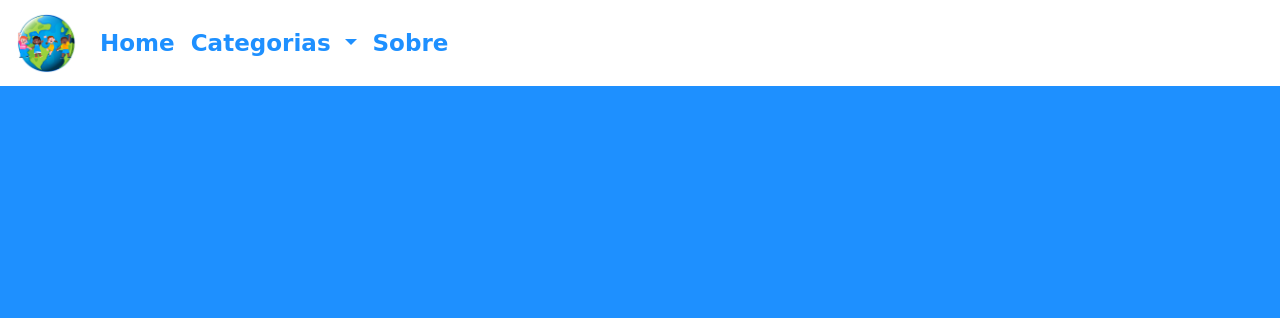
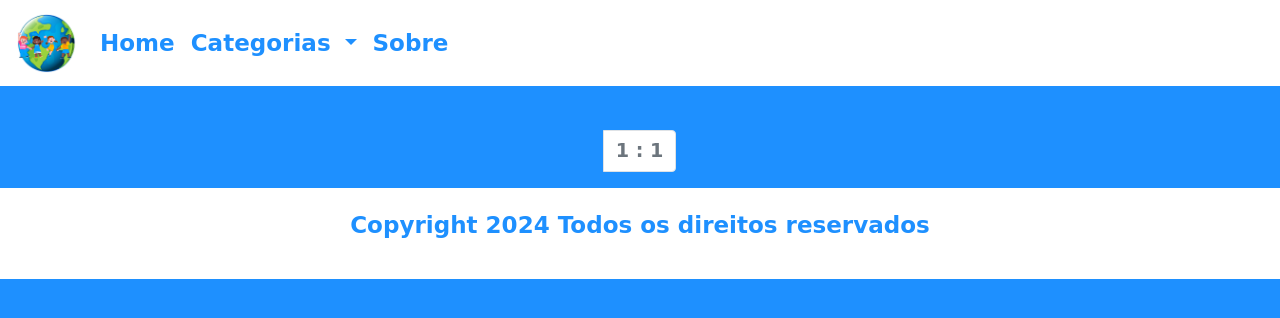
Before and after one commit to santosgv/WordKids, a Django app: page / in a window 1280 px wide. Shown: the top 318 px of the page. Run offline with Django 5.2, Linux system fonts and the light colour scheme; data that the repository does not hold is empty.

Commit message:
finalizado

```diff
--- a/Backend/Core/templates/index.html
+++ b/Backend/Core/templates/index.html
@@ -5,18 +5,41 @@ Pagina inicial
 {% endblock %}
 
 {% block 'body' %}
+<div class="container-fluid">
+  <br>
+<div class="row justify-content-center">
 {% for img in imagens %}
-<div class="row row-cols-1 row-cols-md-2">
-    <div class="col mb-4">
-      <div class="card">
+<div class="card text-center carde" style="width: 20rem;">
   <img src="{{img.arquivo.url}}" class="card-img-top" alt="{{img.arquivo.url}}">
   <div class="card-body">
     <h5 class="card-title">{{img.nome}}</h5>
     <p class="card-text">{{img.descricao}}</p>
-        </div>
-        <a type="button" href="{% url 'Core:desenho' img.id %}" class="btn btn-success">Ver</a>
-      </div>
+    <a href="{% url 'Core:desenho' img.id %}" class="btn btn-success">Ver</a>
   </div>
 </div>
     {%endfor%}
+  </div>
+<br>
+  <nav aria-label="Page navigation example">
+    <ul class="pagination justify-content-center">
+      <li class="page-item">
+        {% if imagens.has_previous %}
+        <li class="page-item">
+            <a class="page-link" href="?page=1">Primeira</a>
+        </li>
+        <a class="page-link" href="?page={{ imagens.previous_page_number }}">Voltar</a>
+        {% endif %}
+      </li>
+      <li class="page-item disabled"><a class="page-link" href="#">{{ imagens.number }} : {{ imagens.paginator.num_pages }}</a></li>
+      {% if imagens.has_next %}
+      <li class="page-item">
+        <a class="page-link" href="?page={{ imagens.next_page_number }}">Proxima</a>
+      </li>
+      <li class="page-item">
+        <a class="page-link" href="?page={{ imagens.paginator.num_pages }}">Ultima</a>
+      </li>
+      {% endif %}
+    </ul>
+  </nav>
+</div>
 {% endblock %}
--- a/Backend/Core/urls.py
+++ b/Backend/Core/urls.py
@@ -2,7 +2,7 @@
 from django.urls import path
 from django.conf import settings
 from django.conf.urls.static import static
-from Core.views import imprimir,index,robots,categoria,desenho
+from Core.views import imprimir,index,robots,categoria,desenho,about
 
 
 app_name = 'Core'
@@ -11,6 +11,7 @@ urlpatterns = [
     path('',view=index,name='index'),
     path('categoria/<int:id>',view=categoria,name='categoria'),
     path('desenho/<int:id>',view=desenho,name='desenho'),
+    path('about/',view=about,name='about'),
     path('imprimir/<int:id>',view=imprimir, name='imprimir'),
     path('robots.txt',robots),
 ]
--- a/Backend/Core/views.py
+++ b/Backend/Core/views.py
@@ -17,7 +17,7 @@ from PIL import Image
 def index(request):
      categorias = Categoria.objects.all()
      imagens = Imagem.objects.all().order_by('-id')
-     pagina = Paginator(imagens,50)
+     pagina = Paginator(imagens,25)
      pg_number = request.GET.get('page')
      imgs = pagina.get_page(pg_number)
      return render(request,'index.html',{'imagens':imgs,'categorias':categorias,})
@@ -25,7 +25,7 @@ def index(request):
 def categoria(request,id):
      categorias = Categoria.objects.all()
      imagens = Imagem.objects.filter(categoria=id).order_by('-id')
-     pagina = Paginator(imagens,50)
+     pagina = Paginator(imagens,25)
      pg_number = request.GET.get('page')
      imgs = pagina.get_page(pg_number)
      return render(request,'categoria.html',{'imagens':imgs,'categorias':categorias,})
@@ -34,6 +34,11 @@ def desenho(request,id):
      categorias = Categoria.objects.all()
      img = Imagem.objects.filter(id=id)
      return render(request,'desenho.html',{'img':img,'categorias':categorias,})
+
+@cache_page(60 * 15)
+def about(request):
+     categorias = Categoria.objects.all()
+     return render(request,'about.html',{'categorias':categorias,})
 
 def imprimir(request,id):
         try:
--- a/Backend/templates/base.html
+++ b/Backend/templates/base.html
@@ -5,6 +5,26 @@
     <!-- Required meta tags -->
     <meta charset="utf-8">
     <meta name="viewport" content="width=device-width, initial-scale=1, shrink-to-fit=no">
+    <link rel="icon" href="{% static 'img/logo.png' %}">
+    <meta name="viewport" content="width=device-width, initial-scale=1.0">
+    <meta property="og:title" content="Mundo Colorido Kids" />
+    <meta property="og:type" content="website" />
+    <meta property="og:image" content="." />
+    <meta property="og:url" content="." />
+    <meta property="og:site_name" content="Mundo Colorido Kids" />
+    <meta property="og:description"
+      content="Explore o mundo colorido da criatividade com desenhos para colorir do Mundo Colorido Kids. Deixe as crianças expressarem sua imaginação com nossa vasta coleção de desenhos divertidos e educativos." />
+    <meta name="Title"
+          content="Mundo Colorido Kids" />
+    <meta name="Author" content="Vitor Gomes" />
+    <meta name="description"
+          content="Explore o mundo colorido da criatividade com desenhos para colorir do Mundo Colorido Kids. Deixe as crianças expressarem sua imaginação com nossa vasta coleção de desenhos divertidos e educativos.">
+    <meta name="KeyWords"
+          content="desenhos para colorir, crianças, atividades infantis, educação, criatividade, diversão, aprendizado" />
+    <meta name="generator" content="Microsoft FrontPage 5.0" />
+    <meta name="Language" CONTENT="Portuguese" />
+    <meta name="Rating" CONTENT="Safe For Kids" />
+    <meta name="Doc-class" CONTENT="Completed" />
     <link rel="stylesheet" href="https://cdn.jsdelivr.net/npm/bootstrap@4.6.2/dist/css/bootstrap.min.css" integrity="sha384-xOolHFLEh07PJGoPkLv1IbcEPTNtaed2xpHsD9ESMhqIYd0nLMwNLD69Npy4HI+N" crossorigin="anonymous">
     <link href="{% static 'css/css.css' %}" rel="stylesheet" />
     <title>
@@ -32,7 +52,7 @@
             </div>
           </li>
           <li class="nav-item">
-            <a class="nav-link" href="#">Sobre</a>
+            <a class="nav-link" href="{% url 'Core:about'%}">Sobre</a>
           </li>
         </ul>
       </div>
@@ -41,6 +61,11 @@
   <body>
     {% block 'body' %}
 	{% endblock %}
+  <footer>
+    <nav class="text-center p-4 navbar-color">
+      <p>Copyright 2024 Todos os direitos reservados</p>
+  </nav>
+  </footer>
     <script src="https://cdn.jsdelivr.net/npm/jquery@3.5.1/dist/jquery.slim.min.js" integrity="sha384-DfXdz2htPH0lsSSs5nCTpuj/zy4C+OGpamoFVy38MVBnE+IbbVYUew+OrCXaRkfj" crossorigin="anonymous"></script>
     <script src="https://cdn.jsdelivr.net/npm/bootstrap@4.6.2/dist/js/bootstrap.bundle.min.js" integrity="sha384-Fy6S3B9q64WdZWQUiU+q4/2Lc9npb8tCaSX9FK7E8HnRr0Jz8D6OP9dO5Vg3Q9ct" crossorigin="anonymous"></script>
   </body>
--- a/Backend/templates/static/css/css.css
+++ b/Backend/templates/static/css/css.css
@@ -67,14 +67,21 @@
   }
 
 
-  .card {
-    margin-right: 5px;
+  .carde {
+    margin: 8px;
   }
   .tmg {
     max-height: 150px;
     width: auto;
   }
 
+.pagination{
+    display: flex;
+    padding-left: 0;
+    list-style: none;
+    justify-content: center;
+}
+
   @media (prefers-reduced-motion: no-preference) {
     :root {
       scroll-behavior: smooth;
```
Also changed, not shown: Backend/Core/templates/about.html (added, +26 -0 lines), Backend/Core/templates/categoria.html (+29 -7 lines), Backend/Core/templates/desenho.html (+6 -2 lines). Lines whose indentation alone changed are shown as unchanged.
